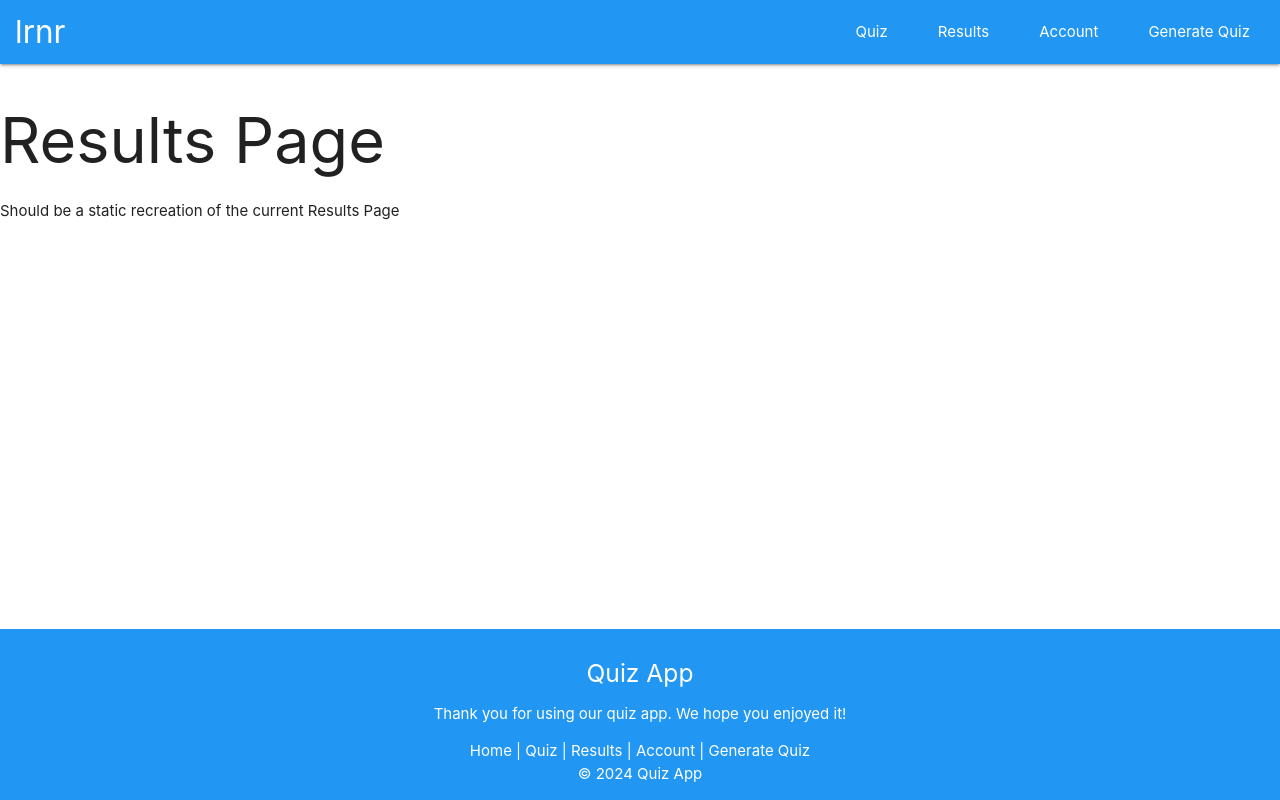
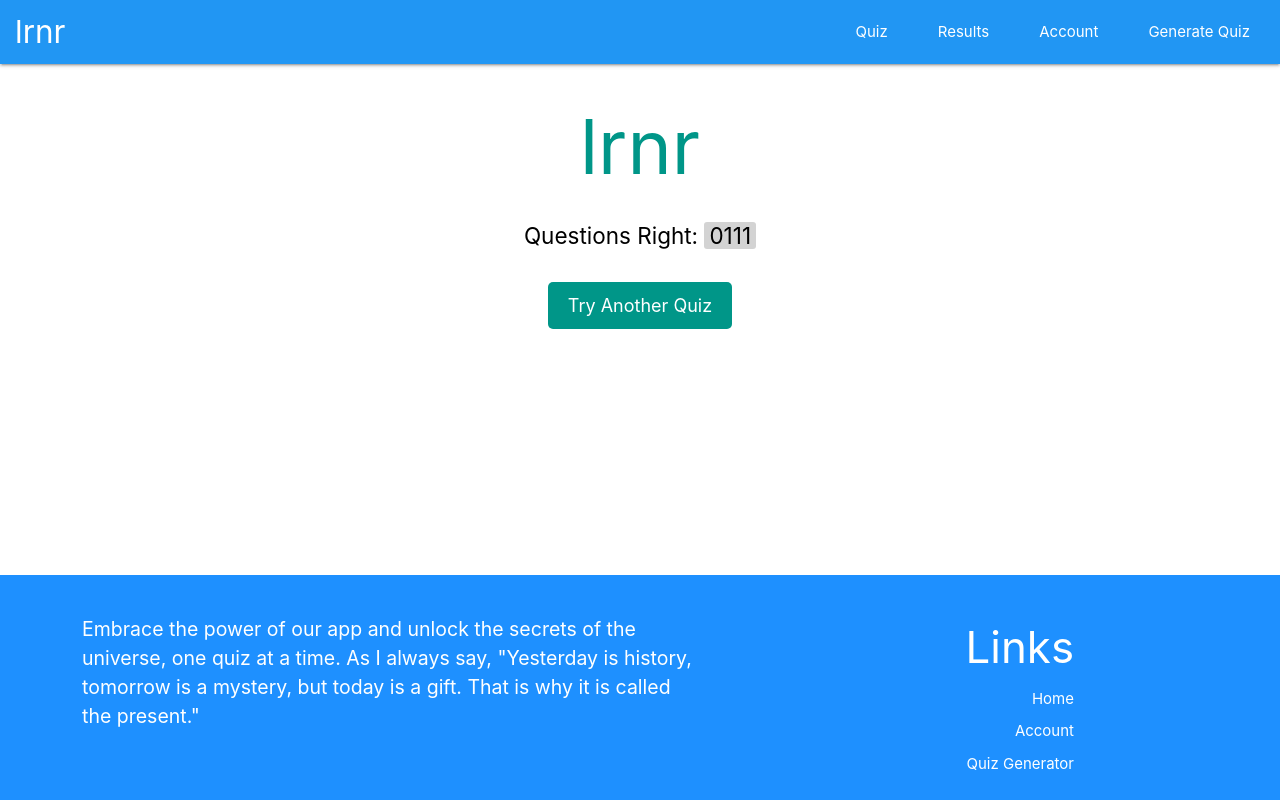
Before and after one commit to zt8media/quiz-app, a React (Vite) app in the folder my-quiz-app/: page /results in a window 1280 px wide. Built offline with nearby package versions, Linux system fonts and the light colour scheme.

Commit message:
Add Results Page with styling and routing
- Created a Results page with title, results text, and button
- Styled components for title, highlighted text, and button
- Updated routing to include Results page

```diff
--- a/my-quiz-app/index.html
+++ b/my-quiz-app/index.html
@@ -7,6 +7,12 @@
    <!-- Materalize -->
 <link href="https://cdnjs.cloudflare.com/ajax/libs/materialize/1.0.0/css/materialize.min.css" rel="stylesheet">
 <script src="https://cdnjs.cloudflare.com/ajax/libs/materialize/1.0.0/js/materialize.min.js"></script>
+<link href="https://fonts.googleapis.com/icon?family=Material+Icons" rel="stylesheet">
+<link href="https://fonts.googleapis.com/icon?family=Material+Icons+Outlined" rel="stylesheet">
+
+
+
+
 
     <title>Quiz-App</title>
   </head>
--- a/my-quiz-app/src/App.jsx
+++ b/my-quiz-app/src/App.jsx
@@ -5,12 +5,12 @@ import Quiz from './pages/Quiz';
 import Results from './pages/Results';
 import Account from './pages/Account';
 import Generate from './pages/Generate';
-import Navbar from './components/Navbar';
+import Layout from './components/Layout';
 
 function App() {
   return (
     <Router>
-
+      <Layout>
       <Routes>
         <Route path="/" element={<Home />} />
         <Route path="/quiz" element={<Quiz />} />
@@ -18,6 +18,7 @@ function App() {
         <Route path="/account" element={<Account />} />
         <Route path="/generate" element={<Generate />} />
       </Routes>
+      </Layout>
     </Router>
   );
 }
--- a/my-quiz-app/src/Pages/Account.jsx
+++ b/my-quiz-app/src/Pages/Account.jsx
@@ -1,19 +1,85 @@
-// src/pages/Account.jsx
 import React from 'react';
-import Navbar from '../components/Navbar';
-import Footer from '../components/Footer';
+
+import styled from 'styled-components';
+
+const MiddleContainer = styled.section`
+  display: flex;
+  flex-direction: row;
+  margin: 15px;
+  padding: 20px;
+  justify-content: center;
+  gap: 20%;
+
+  @media (max-width: 768px) { /* Adjust the max-width value as needed */
+    flex-direction: column;
+    align-items: center;
+    gap: 10px;
+  }
+`;
+
+const MiddleContent = styled.div`
+  font-size: 30px;
+  color: rgb(0, 150, 136);
+  font-weight: bold;
+  margin-left: 2%;
+
+
+  @media (max-width: 768px) {
+    margin-left: 0;
+    text-align: center;
+  }
+`;
+
+const Icon = styled.span`
+  color: #1DE9B6;
+  font-size: 75px; /* Adjust the size as needed */
+  display: block;
+
+  @media (max-width: 768px) {
+    font-size: 50px; /* Adjust the icon size for mobile if needed */
+  }
+`;
+
+const Section = styled.div`
+  display: flex;
+  flex-direction: column;
+  align-items: center;
+`;
+
+const Paragraph = styled.p`
+  line-height: 1.2; /* Adjust the line height as needed */
+  margin: 5px 0; /* Optional: adjust the margin if needed */
+`;
 
 function Account() {
   return (
     <>
-      <Navbar />
+
       <div>
-        <h1>Account Page</h1>
-        <p>Should be a static recreation of the current Account Page
-You do not need to track any quiz stats or account information
-</p>
+        <MiddleContent>
+          <h1>Account</h1>
+        </MiddleContent>
+        <MiddleContainer>
+          <Section>
+            <Icon className="material-icons-outlined">whatshot</Icon>
+            <h2>Streaks</h2>
+            <Paragraph>You have a 5 day streak!</Paragraph>
+          </Section>
+          <Section>
+            <Icon className="material-icons">list</Icon>
+            <h2>Platinum Quizzes</h2>
+            <Paragraph>golang - intermediate</Paragraph>
+            <Paragraph>JavaScript - beginner</Paragraph>
+            <Paragraph>AWS - beginner</Paragraph>
+          </Section>
+          <Section>
+            <Icon className="material-icons">person</Icon>
+            <h2>lrnr Level:2</h2>
+            <Paragraph>150/200 xp</Paragraph>
+          </Section>
+        </MiddleContainer>
       </div>
-      <Footer />
+
     </>
   );
 }
--- a/my-quiz-app/src/Pages/Generate.jsx
+++ b/my-quiz-app/src/Pages/Generate.jsx
@@ -6,7 +6,7 @@ import Footer from '../components/Footer';
 function Generate() {
   return (
     <>
-      <Navbar />
+
       <div>
         <h1>Generate Quiz Page</h1>
         <p>Users should be able to create quizzes
@@ -14,7 +14,7 @@ User should be able to select a Topic, Expertise, Number of questions, Style of
 Quizzes should have a title, description, and a list of questions.
 </p>
       </div>
-      <Footer />
+
     </>
   );
 }
--- a/my-quiz-app/src/Pages/Home.jsx
+++ b/my-quiz-app/src/Pages/Home.jsx
@@ -6,13 +6,13 @@ import Footer from '../components/Footer';
 function Home() {
   return (
     <>
-      <Navbar />
+
       <div>
         <h1>Home Page</h1>
         <p>Should be a static recreation of the current Home Page
 </p>
       </div>
-      <Footer />
+
     </>
   );
 }
--- a/my-quiz-app/src/Pages/Quiz.jsx
+++ b/my-quiz-app/src/Pages/Quiz.jsx
@@ -6,14 +6,14 @@ import Footer from '../components/Footer';
 function Quiz() {
   return (
     <>
-      <Navbar />
+
       <div>
         <h1>Quiz Page</h1>
         <p>Users should be presented with one question at a time and be able to select an answer.
 Users should be able to submit their answers
 </p>
       </div>
-      <Footer />
+
     </>
   );
 }
--- a/my-quiz-app/src/Pages/Results.jsx
+++ b/my-quiz-app/src/Pages/Results.jsx
@@ -1,20 +1,57 @@
-// src/pages/Results.jsx
 import React from 'react';
-import Navbar from '../components/Navbar';
-import Footer from '../components/Footer';
+import styled from 'styled-components';
+import { Link } from 'react-router-dom';
 
-function Results() {
+const ResultsContainer = styled.div`
+  display: flex;
+  flex-direction: column;
+  align-items: center;
+  justify-content: center;
+  text-align: center;
+`;
+
+const Title = styled.h1`
+  color: #009688;
+  font-size: 5rem;
+  margin-bottom: 20px;
+`;
+
+const ResultsText = styled.p`
+  font-size: 1.5rem;
+  color: black;
+  margin: 10px 0;
+`;
+
+const Highlight = styled.span`
+  background-color: lightgrey;
+  color: black;
+  padding: 0 5px;
+  border-radius: 3px;
+`;
+
+const TryAgainButton = styled(Link)`
+  display: inline-block;
+  padding: 10px 20px;
+  font-size: 1.2rem;
+  color: white;
+  background-color: #009688;
+  text-decoration: none;
+  border-radius: 5px;
+  margin-top: 20px;
+
+  &:hover {
+    background-color: #00796b; /* Slightly darker shade for hover effect */
+  }
+`;
+
+const Results = () => {
   return (
-    <>
-      <Navbar />
-      <div>
-        <h1>Results Page</h1>
-        <p>Should be a static recreation of the current Results Page
-</p>
-      </div>
-      <Footer />
-    </>
+    <ResultsContainer>
+      <Title>lrnr</Title>
+      <ResultsText>Questions Right: <Highlight>0111</Highlight></ResultsText>
+      <TryAgainButton to="/quiz">Try Another Quiz</TryAgainButton>
+    </ResultsContainer>
   );
-}
+};
 
 export default Results;
--- a/my-quiz-app/src/components/Footer.jsx
+++ b/my-quiz-app/src/components/Footer.jsx
@@ -1,39 +1,81 @@
-// src/components/Footer.jsx
-import React from 'react';
-import styled from 'styled-components';
+import React from "react";
+import styled from "styled-components";
+import { Link } from "react-router-dom";
 
-const StyledFooter = styled.footer`
-  background-color: #2196F3; /* Blue color */
+const FooterContainer = styled.footer`
+  background-color: #1e90ff;
   color: white;
-  position: fixed;
-  bottom: 0;
+  padding: 20px;
+  display: flex;
+  justify-content: space-between;
+  align-items: flex-start;
+  flex-wrap: wrap;
+  position: relative;
   width: 100%;
-  padding: 1rem;
-  text-align: center;
 
-  @media (max-width: 600px) {
-    font-size: 0.9rem;
+  @media (max-width: 768px) {
+    flex-direction: column;
+    align-items: center;
+    text-align: center;
+  }
+`;
+
+const LinksContainer = styled.div`
+  display: flex;
+  flex-direction: column;
+  align-items: flex-end;
+  margin-right: 15%;
+
+  @media (max-width: 768px) {
+    align-items: center;
+    margin-top: 20px;
+    margin-right: 0; /* Centering the links */
+  }
+`;
+
+const FooterTitle = styled.h3`
+  margin-bottom: 10px;
+`;
+
+const FooterLink = styled(Link)`
+  color: white;
+  text-decoration: none;
+  margin: 5px 0;
+
+  &:hover {
+    text-decoration: underline;
+  }
+`;
+
+const ParagraphContainer = styled.div`
+  max-width: 50%; /* Increased width to avoid jumbled text */
+  margin-left: 5%;
+  font-size: 1.3em;
+
+  @media (max-width: 768px) {
+    max-width: 80%; /* Further increased width for mobile */
+    margin-left: 0; /* Centering the paragraph */
   }
 `;
 
 const Footer = () => {
   return (
-    <StyledFooter>
-      <div className="container">
-        <h5>Quiz App</h5>
-        <p>Thank you for using our quiz app. We hope you enjoyed it!</p>
-        <div>
-          <a href="/" className="white-text">Home</a> |
-          <a href="/quiz" className="white-text"> Quiz</a> |
-          <a href="/results" className="white-text"> Results</a> |
-          <a href="/account" className="white-text"> Account</a> |
-          <a href="/generate" className="white-text"> Generate Quiz</a>
-        </div>
-        <div className="footer-copyright">
-          © 2024 Quiz App
-        </div>
-      </div>
-    </StyledFooter>
+    <FooterContainer>
+      <ParagraphContainer>
+        <p>
+          Embrace the power of our app and unlock the secrets of the universe,
+          one quiz at a time. As I always say, "Yesterday is history, tomorrow
+          is a mystery, but today is a gift. That is why it is called the
+          present."
+        </p>
+      </ParagraphContainer>
+      <LinksContainer>
+        <FooterTitle>Links</FooterTitle>
+        <FooterLink to="/">Home</FooterLink>
+        <FooterLink to="/account">Account</FooterLink>
+        <FooterLink to="/quiz-generator">Quiz Generator</FooterLink>
+      </LinksContainer>
+    </FooterContainer>
   );
 };
 
--- /dev/null
+++ b/my-quiz-app/src/components/Layout.jsx
@@ -0,0 +1,28 @@
+import React from 'react';
+import Navbar from './Navbar';
+import Footer from './Footer';
+import styled from 'styled-components';
+
+const LayoutWrapper = styled.div`
+  display: flex;
+  flex-direction: column;
+  min-height: 100vh; /* Ensure the wrapper takes full height of the viewport */
+`;
+
+const ContentWrapper = styled.div`
+  flex: 1; /* Take up remaining space */
+`;
+
+const Layout = ({ children }) => {
+  return (
+    <LayoutWrapper>
+      <Navbar />
+      <ContentWrapper>
+        {children}
+      </ContentWrapper>
+      <Footer />
+    </LayoutWrapper>
+  );
+};
+
+export default Layout;
```
